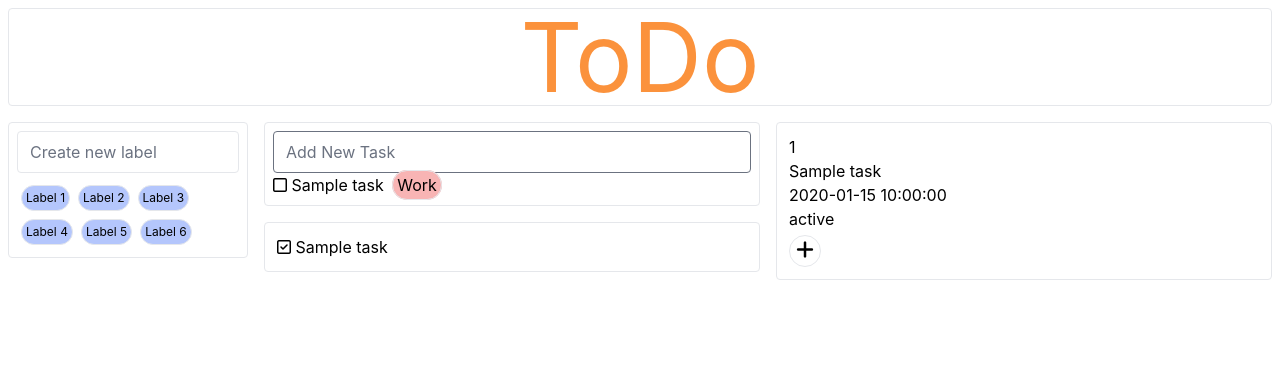
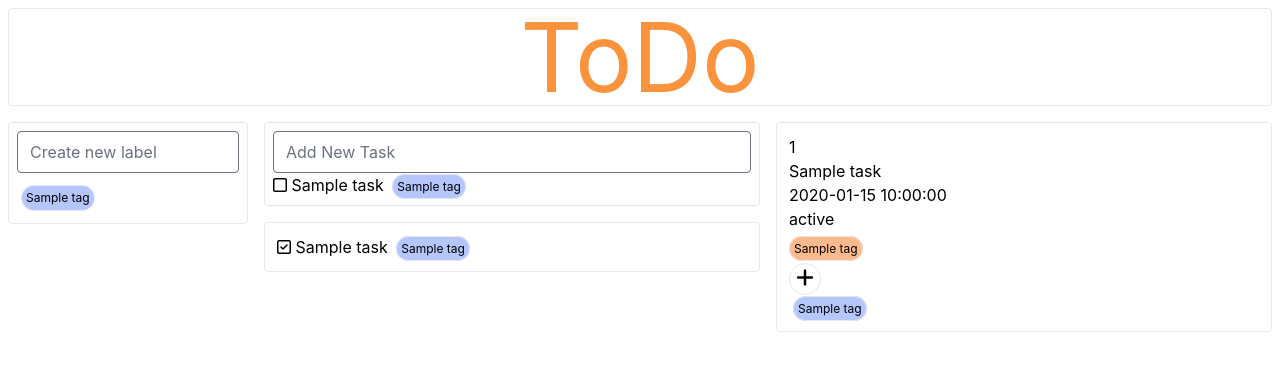
Before and after one commit to hawksterdhruv/todo, a Python web app: template templates/todos.html in a window 1280 px wide. Shown: the top 371 px of the page. Run offline with Jinja, Linux system fonts and the light colour scheme; the template is opened without the code that fills it: most values are stand-ins (such as "Sample title", 1, 10 or a date in 2020); style sheets or scripts are compiled from the project's sources; some libraries are stand-ins or nearby versions.

Commit message:
adding tags

```diff
--- a/templates/base.html
+++ b/templates/base.html
@@ -3,7 +3,7 @@
 <head>
     <meta charset="UTF-8">
     <title>Todo</title>
-    <link rel="stylesheet" href="/static/output.css">
+    <link rel="stylesheet" href="{{url_for('static', path='output.css')}}">
     <link rel="stylesheet" href="https://cdnjs.cloudflare.com/ajax/libs/font-awesome/6.5.1/css/all.min.css">
     <link rel="stylesheet" href="https://cdn.jsdelivr.net/npm/flowbite@2.5.1/dist/flowbite.min.css"/>
 
--- a/templates/todos.html
+++ b/templates/todos.html
@@ -1,14 +1,34 @@
 {% extends "base.html" %}
+<!----------------------------------------------------------->
+
+
+{% macro tag_creation_macro(tag_value) %}
+<span class="border rounded-full m-1 p-1 bg-indigo-300 text-xs">
+    {{ tag_value.tag }}
+</span>
+{% endmacro %}
+
+{% macro tag_todo_macro(tag_value) %}
+<span class="border rounded-full m-1 p-1 bg-indigo-300 text-xs">
+    {{ tag_value.tag }}
+</span>
+{% endmacro %}
+
 
 {% block label_maker %}
 <div id="label-maker" class="border rounded p-2 m-2 flex flex-wrap">
-    <input class="border rounded min-w-full py-2 px-3 text-gray-700 mb-2" placeholder="Create new label">
-    <span class="border rounded-full m-1 p-1 bg-indigo-300 text-xs">Label 1</span>
-    <span class="border rounded-full m-1 p-1 bg-indigo-300 text-xs">Label 2</span>
-    <span class="border rounded-full m-1 p-1 bg-indigo-300 text-xs">Label 3</span>
-    <span class="border rounded-full m-1 p-1 bg-indigo-300 text-xs">Label 4</span>
-    <span class="border rounded-full m-1 p-1 bg-indigo-300 text-xs">Label 5</span>
-    <span class="border rounded-full m-1 p-1 bg-indigo-300 text-xs">Label 6</span>
+    <input class="border rounded min-w-full py-2 px-3 text-gray-700 mb-2"
+           id="tag" type="text" name="tag"
+           placeholder="Create new label"
+           hx-trigger="keyup[key=='Enter']"
+           hx-post="{{ url_for('add_tag')}}"
+           hx-target="#label-maker"
+           hx-swap="beforeend"
+           hx-ext="json-enc"
+    >
+    {% for tag in tags %}
+    {{ tag_creation_macro(tag) }}
+    {% endfor %}
 </div>
 {% endblock label_maker %}
 <!----------------------------------------------------------->
@@ -32,15 +52,17 @@
         <li>
             <i class="fa-regular fa-square"
                hx-trigger="click"
-               hx-put="/{{ todo.id }}"
+               hx-put="{{ url_for('update_todo', todo_id=todo.id) }}"
                hx-ext="json-enc"
                hx-vals='{"status":"done"}'
             ></i>
-            <span hx-target="#detail-view" hx-trigger="click" hx-get="/{{todo.id}}"
+            <span hx-target="#detail-view" hx-trigger="click" hx-get="{{ url_for('get_todo', todo_id=todo.id) }}"
                   hx-swap="innerHTML">
                {{ todo.task }}
             </span>
-            <span class="border rounded-full m-1 p-1 bg-red-300">Work</span>
+            {% for tag in todo.tags %}
+            {{ tag_todo_macro(tag) }}
+            {% endfor %}
         </li>
         {% endblock todo_incomplete %}
         {% endfor %}
@@ -52,10 +74,13 @@
         {% block todo_complete scoped %}
         <li class="my-1 mx-1" hx-target="this" hx-swap="outerHTML">
             <i class="fa-regular fa-square-check"></i>
-            <span hx-target="#detail-view" hx-trigger="click" hx-get="/{{todo.id}}"
+            <span hx-target="#detail-view" hx-trigger="click" hx-get="{{url_for('get_todo',todo_id=todo.id)}}"
                   hx-swap="innerHTML">
-                          {{ todo.task }}
-                    </span>
+                {{ todo.task }}
+            </span>
+            {% for tag in todo.tags %}
+            {{ tag_todo_macro(tag) }}
+            {% endfor %}
         </li>
         {% endblock todo_complete %}
         {% endfor %}
@@ -65,22 +90,41 @@
 
 <!----------------------------------------------------------->
 {% block detail_view %}
+
 <div id="detail-view" class="">
     {% if todo_focus %}
     <div class="border rounded p-2 m-2">
-        <!--            <div class="border border-dashed rounded border-red-300 w-full m-1 " hx-target="this" hx-swap="delete">-->
+        <!--  <div class="border border-dashed rounded border-red-300 w-full m-1 " hx-target="this" hx-swap="delete"> -->
         <div class="w-full m-1" hx-target="this" hx-swap="delete">
-            <!--    <i class="fa-solid fa-xmark" hx-trigger="click"></i>-->
+            <!-- <i class="fa-solid fa-xmark" hx-trigger="click"></i> -->
             <p>{{todo_focus.id}}</p>
             <p>{{todo_focus.task}}</p>
             <p>{{todo_focus.created_at}}</p>
             <p>{{todo_focus.status}}</p>
         </div>
-        <!--            <div class="border border-dashed rounded border-red-300 m-1 w-full">-->
+        <div>
+            {% for tag in todo_focus.tags %}
+            {# onclick : remove tag #}
+            <span class="border rounded-full m-1 p-1 bg-orange-300 text-xs">
+            {{ tag.tag }}
+            </span>
+            {% endfor %}
+        </div>
+        <!-- <div class="border border-dashed rounded border-red-300 m-1 w-full"> -->
         <div class="m-1 w-full">
-                <span class="border rounded-full h-8 w-8 inline-block flex justify-center">
+            <span class="border rounded-full h-8 w-8 inline-block flex justify-center">
                 <i class="fa-solid fa-plus text-xl"></i>
-                </span>
+            </span>
+            {% for tag in tags %}
+            <span class="border rounded-full m-1 p-1 bg-indigo-300 text-xs"
+                  hx-trigger="click"
+                  hx-ext="json-enc"
+                  hx-put="{{url_for('update_todo', todo_id=todo_focus.id)}}"
+                  hx-vals='{"tag_id":{{ tag.id }} }'
+            >
+                {{ tag.tag }}
+            </span>
+            {% endfor %}
         </div>
     </div>
     {%endif%}
```
Also changed, not shown: src/handlers.py (+20 -0 lines), src/main.py (+33 -20 lines), src/schemas.py (+12 -1 lines).
